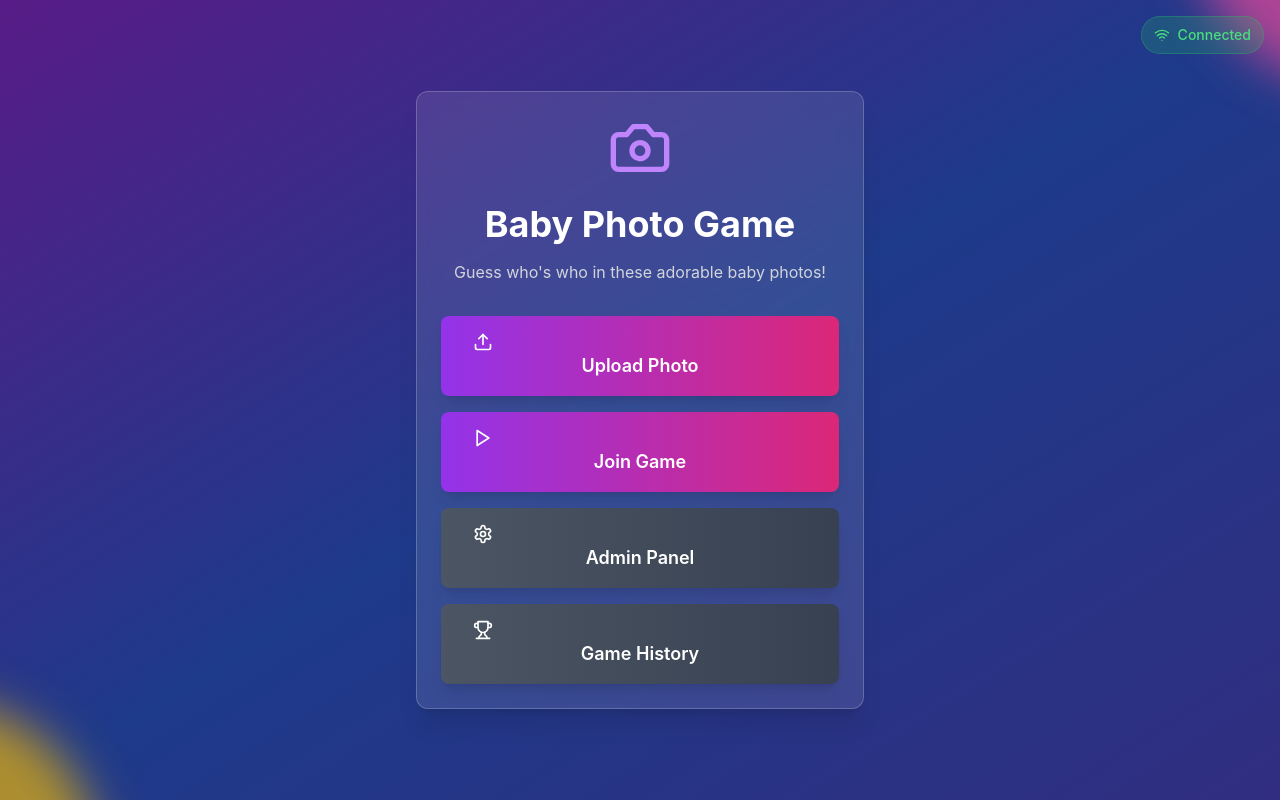
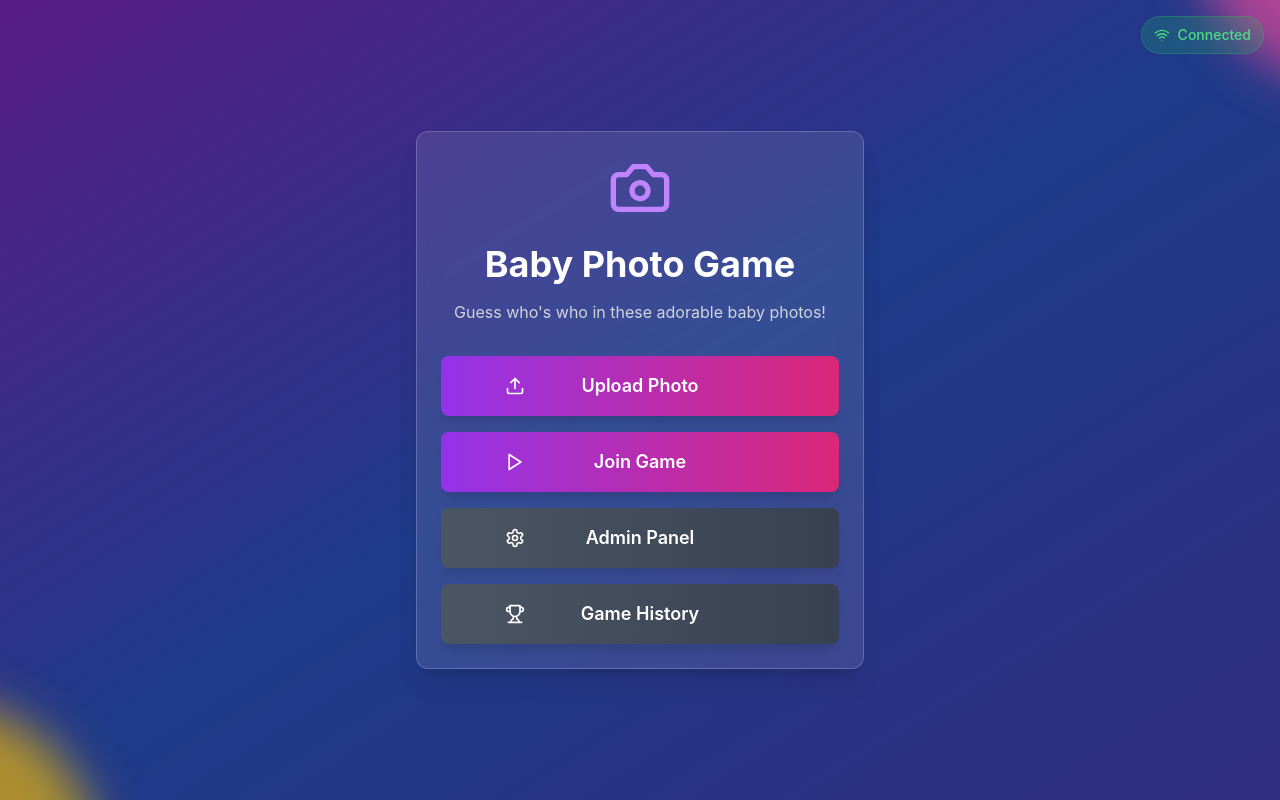
Before and after one commit to jbfullstack/guess-the-baby, a React (Vite) app: page / in a window 1280 px wide. Built offline with nearby package versions, Linux system fonts and the light colour scheme; no server answers; the HTML template or start-up script is replaced by a standard one.

Commit message:
feat: upgrade button content alignement display

```diff
--- a/src/components/pages/HomePage.jsx
+++ b/src/components/pages/HomePage.jsx
@@ -23,29 +23,55 @@ const HomePage = () => {
         <p className="text-gray-300 mb-8">Guess who's who in these adorable baby photos!</p>
 
         <div className="space-y-4">
-          <Button size="lg" className="w-full" onClick={() => actions.setView('upload')}>
-            <Upload className="w-5 h-5 mr-2" />
-            Upload Photo
+          <Button
+            size="lg"
+            className="w-full"
+            onClick={() => actions.setView('upload')}
+          >
+            <div className="grid grid-cols-4 items-center w-full">
+              <Upload className="w-5 h-5 justify-self-center" />
+              <span className="col-span-2">Upload Photo</span>
+            </div>
           </Button>
 
-          <Button size="lg" className="w-full" onClick={() => actions.setView('game')}>
-            <Play className="w-5 h-5 mr-2" />
-            Join Game
+          <Button
+            size="lg"
+            className="w-full"
+            onClick={() => actions.setView('game')}
+          >
+            <div className="grid grid-cols-4 items-center w-full">
+              <Play className="w-5 h-5 justify-self-center" />
+              <span className="col-span-2">Join Game</span>
+            </div>
           </Button>
 
-          <Button variant="secondary" size="lg" className="w-full" onClick={() => {
-            actions.setView('admin');
-          }}>
-            <Settings className="w-5 h-5 mr-2" />
-            Admin Panel
+          <Button
+            variant="secondary"
+            size="lg"
+            className="w-full"
+            onClick={() => {
+              actions.setView('admin');
+            }}
+          >
+            <div className="grid grid-cols-4 items-center w-full">
+              <Settings className="w-5 h-5 justify-self-center" />
+              <span className="col-span-2">Admin Panel</span>
+            </div>
           </Button>
 
-          <Button variant="secondary" size="lg" className="w-full" onClick={() => {
-            actions.getHistory();
-            actions.setView('history');
-          }}>
-            <Trophy className="w-5 h-5 mr-2" />
-            Game History
+          <Button
+            variant="secondary"
+            size="lg"
+            className="w-full"
+            onClick={() => {
+              actions.getHistory();
+              actions.setView('history');
+            }}
+          >
+            <div className="grid grid-cols-4 items-center w-full">
+              <Trophy className="w-5 h-5 justify-self-center" />
+              <span className="col-span-2">Game History</span>
+            </div>
           </Button>
         </div>
       </Card>
--- a/src/components/pages/game/JoinGameScreen.jsx
+++ b/src/components/pages/game/JoinGameScreen.jsx
@@ -26,6 +26,7 @@ const JoinGameScreen = ({ playerName, setPlayerName, onJoinGame, onBack, gameSta
   };
 
   const handleRejoinClick = () => {
+    setJoinError(''); // Clear any previous errors
     setShowPlayerSelection(true);
   };
 
@@ -65,17 +66,19 @@ const JoinGameScreen = ({ playerName, setPlayerName, onJoinGame, onBack, gameSta
 
           <div className="space-y-3 mb-6">
             {existingPlayers.length > 0 ? (
-              existingPlayers.map((player) => (
+              existingPlayers.map((player, index) => (
                 <Button
-                  key={player.id || player.name}
+                  key={player.id || player.name || index}
                   size="lg"
                   variant="secondary"
-                  className="w-full"
+                  className="w-full flex items-center justify-center"
                   onClick={() => handlePlayerSelect(player.name)}
                   disabled={isJoining}
                 >
-                  <Users className="w-5 h-5 mr-2" />
-                  {isJoining ? 'Rejoining...' : `Rejoin as "${player.name}"`}
+                  <Users className="w-5 h-5 mr-2 flex-shrink-0" />
+                  <span className="truncate">
+                    {isJoining ? 'Rejoining...' : `Rejoin as "${player.name}"`}
+                  </span>
                 </Button>
               ))
             ) : (
@@ -87,12 +90,12 @@ const JoinGameScreen = ({ playerName, setPlayerName, onJoinGame, onBack, gameSta
 
           <Button
             variant="secondary"
-            className="w-full"
+            className="w-full flex items-center justify-center"
             onClick={() => setShowPlayerSelection(false)}
             disabled={isJoining}
           >
-            <ArrowLeft className="w-5 h-5 mr-2" />
-            Back to Join
+            <ArrowLeft className="w-5 h-5 mr-2 flex-shrink-0" />
+            <span>Back to Join</span>
           </Button>
         </Card>
       </div>
@@ -143,16 +146,16 @@ const JoinGameScreen = ({ playerName, setPlayerName, onJoinGame, onBack, gameSta
             <span className="text-sm text-gray-400 bg-gray-800 px-2 py-1 rounded">or</span>
           </div>
 
-          {/* Rejoin Game button - ALWAYS ENABLED */}
+          {/* Rejoin Game button - ALWAYS ENABLED, IGNORES INPUT */}
           <Button
             size="lg"
             variant="secondary"
-            className="w-full"
+            className="w-full flex items-center justify-center"
             onClick={handleRejoinClick}
             disabled={isJoining}
           >
-            <RefreshCw className="w-5 h-5 mr-2" />
-            Rejoin Game
+            <RefreshCw className="w-5 h-5 mr-2 flex-shrink-0" />
+            <span>Rejoin Game</span>
           </Button>
 
           {/* Back button */}
```
